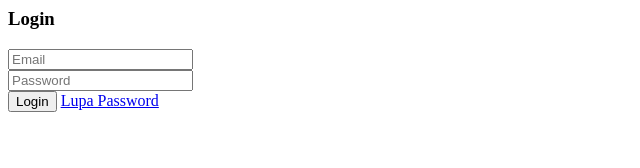
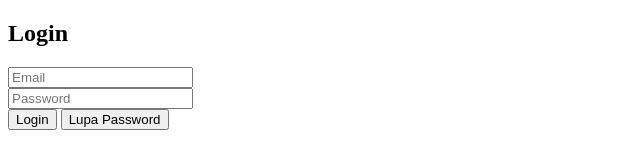
Before and after one commit to HafizyCorporate/Caramudah, a website: page public/login.html in a window 1280 px wide. Both pictures are taken after a click on the button "Login". Shown: the whole page, without its empty margins (0-640 px from the left). Drawn offline with Linux system fonts and the light colour scheme; no server answers.

Commit message:
Update login.html

```diff
--- a/public/login.html
+++ b/public/login.html
@@ -1,20 +1,23 @@
-<h3>Login</h3>
+<!DOCTYPE html>
+<html>
+<body>
+<h2>Login</h2>
 <input id="email" placeholder="Email"><br>
-<input id="pass" type="password" placeholder="Password"><br>
+<input id="password" type="password" placeholder="Password"><br>
 <button onclick="login()">Login</button>
-<a href="forgot.html">Lupa Password</a>
+<button onclick="forgot()">Lupa Password</button>
 
 <script>
-async function login(){
-  const r = await fetch("/login",{
-    method:"POST",
-    headers:{"Content-Type":"application/json"},
-    body:JSON.stringify({
-      email:email.value,
-      password:pass.value
-    })
-  });
-  if(r.ok) location="index.html";
-  else alert("Login gagal");
+function login(){
+ fetch("/login",{method:"POST",headers:{"Content-Type":"application/json"},
+ body:JSON.stringify({email:email.value,password:password.value})})
+ .then(r=>r.json()).then(alert)
+}
+function forgot(){
+ fetch("/forgot-password",{method:"POST",headers:{"Content-Type":"application/json"},
+ body:JSON.stringify({email:email.value})})
+ .then(r=>r.json()).then(()=>alert("Email dikirim"))
 }
 </script>
+</body>
+</html>
```
